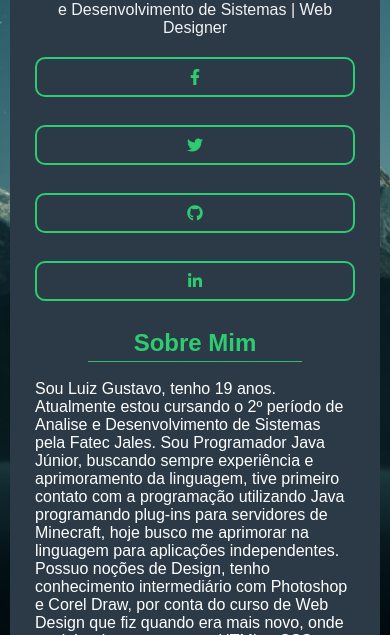
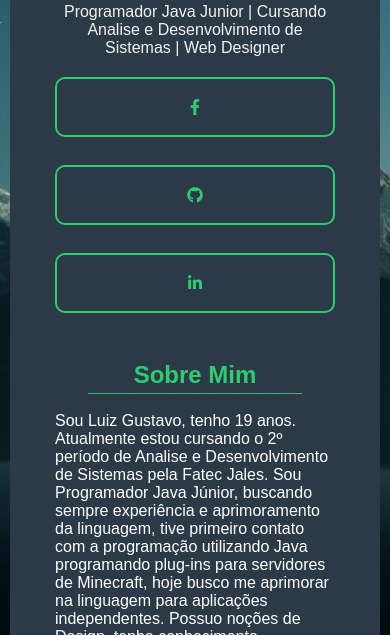
Before and after one commit to luizgcl/luizgcl, a plain HTML site: page index.html in a window 390 px wide. Shown: the part 209-844 px from the top of the page. Drawn offline with Linux system fonts and the light colour scheme.

Commit message:
Updated Style

```diff
--- a/css/style.css
+++ b/css/style.css
@@ -57,11 +57,11 @@ body{
     }
 
     .card-header {
-        margin:40px;
+        margin:60px;
     }
 
     .content{
-        margin:40px;
+        margin:60px;
         text-align:left;
     }
 
@@ -163,7 +163,7 @@ body{
 
 .sm a{
     display: inline-block;
-    padding: 10px 20px;
+    padding: 20px 30px;
     text-transform: uppercase;
     color: #2ecc71;
     border: 2px solid #2ecc71;
--- a/index.html
+++ b/index.html
@@ -21,7 +21,6 @@
                   </div>
                   <div class="sm">
                       <a href="https://www.facebook.com/luiizgcl" class="fab fa-facebook-f"></a><br/>
-                      <a href="https://www.twitter.com/luizgcl" class="fab fa-twitter"></a><br/>
                       <a href="https://www.github.com/luizgcl" class="fab fa-github"></a><br/>
                       <a href="https://www.linkedin.com/in/luizgcl" class="fab fa-linkedin-in"></a><br/>
                   </div>
```
